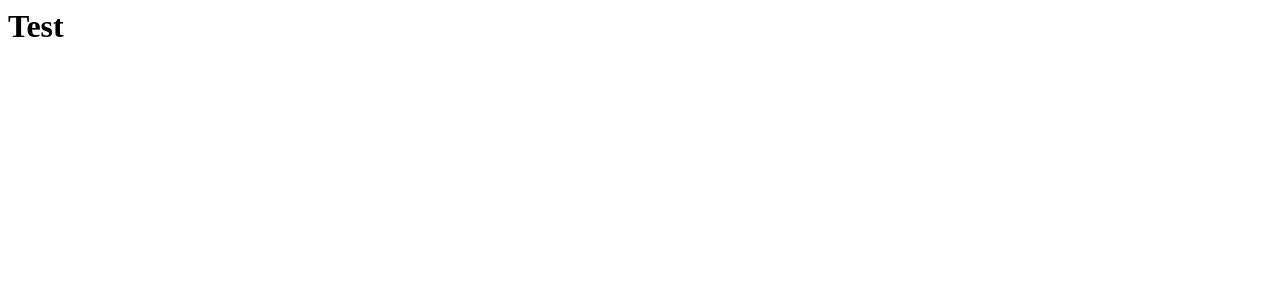
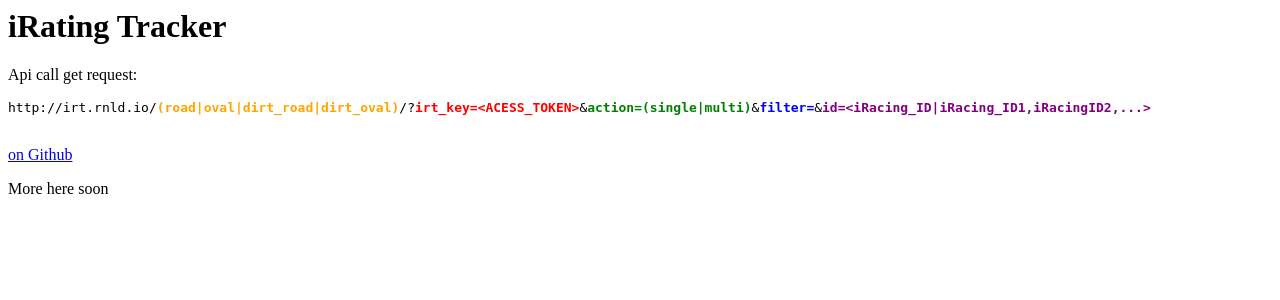
Before and after one commit to Neox-1990/iratingtracker, a PHP site: page /example/index.php in a window 1280 px wide. Before the commit the part shown is almost empty. Shown: the top 300 px of the page. Run offline with PHP 8.4, Linux system fonts and the light colour scheme.

Commit message:
Filled Index of example with something + typofix readme

```diff
--- a/irt_api/example/index.php
+++ b/irt_api/example/index.php
@@ -1 +1,7 @@
-<h1>Test</h1>
+<h1>iRating Tracker</h1>
+<p>Api call get request:
+  <pre>http://irt.rnld.io/<span style="font-weight:bold;color:orange;">(road|oval|dirt_road|dirt_oval)</span>/?<span style="font-weight:bold;color:red;">irt_key=&lt;ACESS_TOKEN&gt;</span>&<span style="font-weight:bold;color:green;">action=(single|multi)</span>&<span style="font-weight:bold;color:blue;">filter=</span>&<span style="font-weight:bold;color:purple;">id=&lt;iRacing_ID|iRacing_ID1,iRacingID2,...&gt;</span>
+  </pre>
+</p>
+<p><a class="" href="https://github.com/Neox-1990/iratingtracker">on Github</a></p>
+<p>More here soon</p>
```
Also changed, not shown: README.md.
